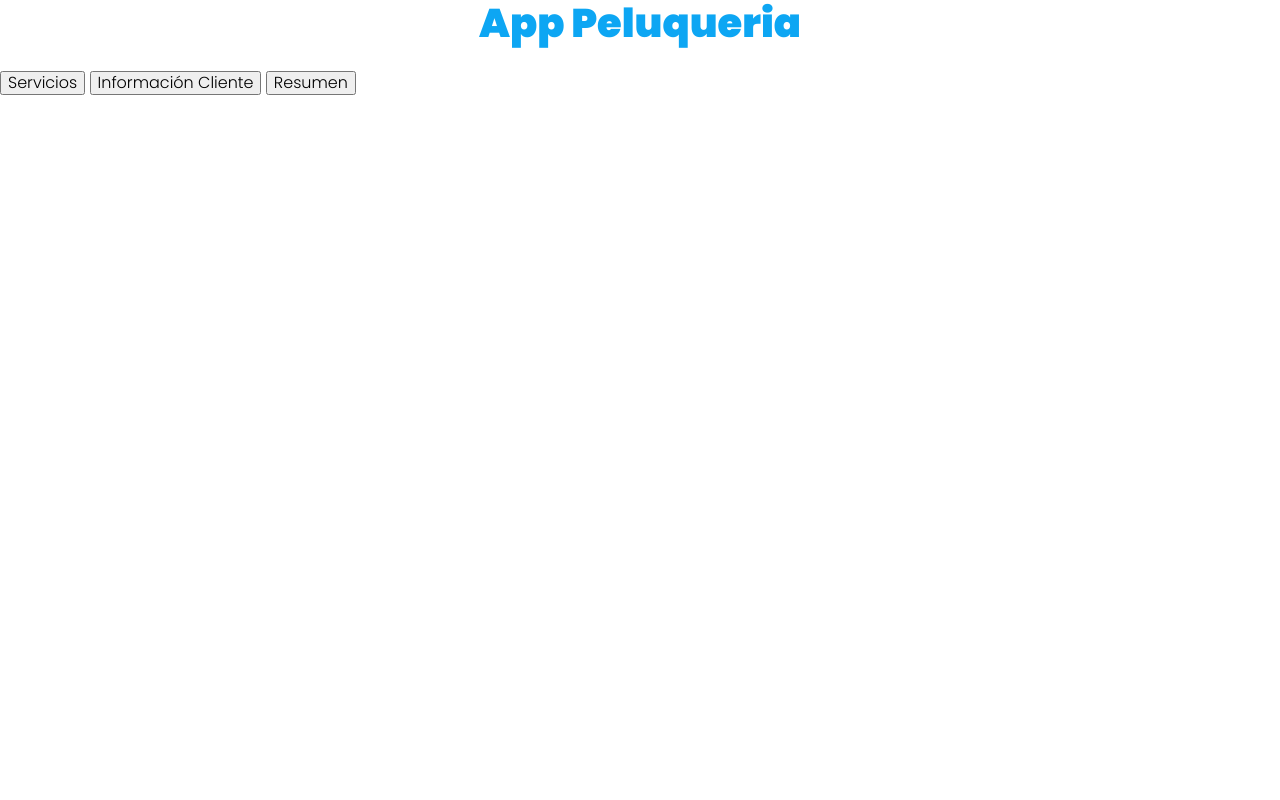
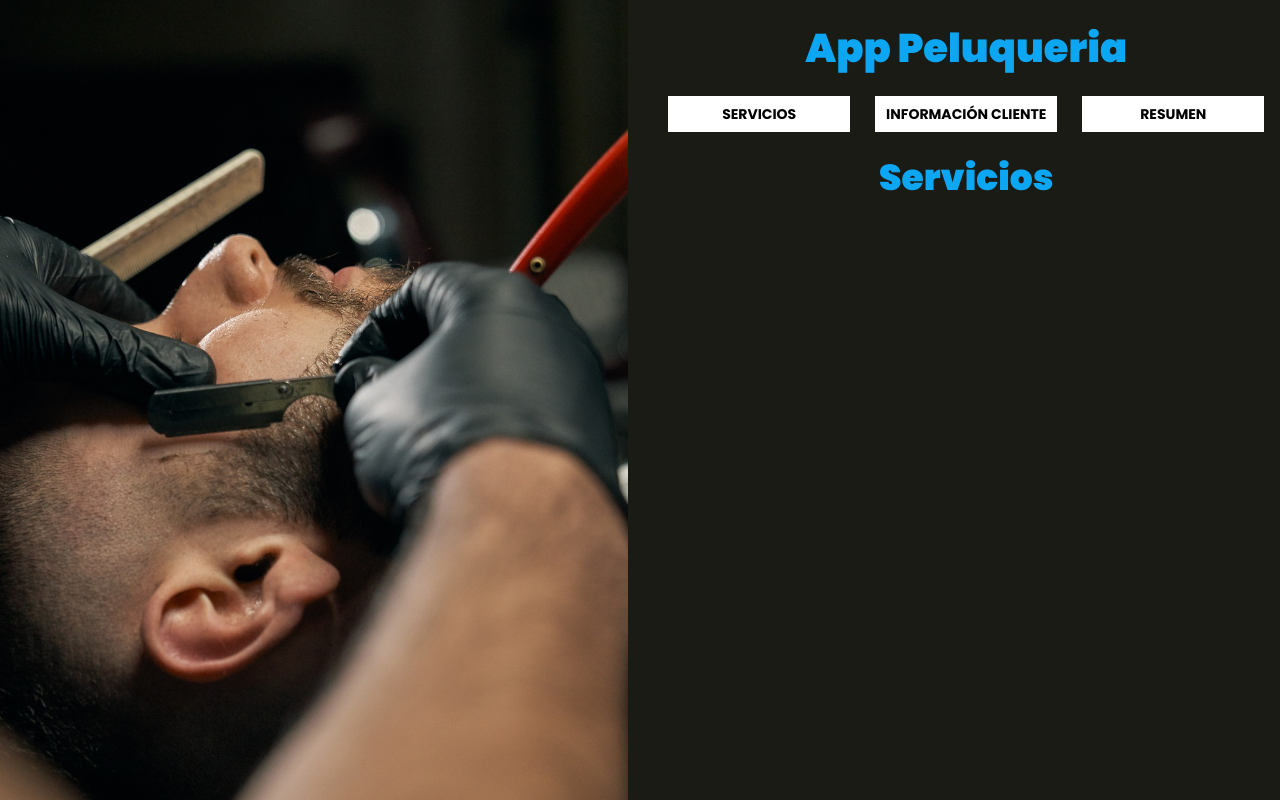
Before and after one commit to Diegoc2020/AppSalon_inicio, a website: page index.html in a window 1280 px wide. Drawn offline with Linux system fonts and the light colour scheme.

Commit message:
Seeciones Creadas

```diff
--- a/index.html
+++ b/index.html
@@ -1,14 +1,16 @@
 <!DOCTYPE html>
 <html lang="en">
     <head>
-    <meta charset="UTF-8">
-    <meta name="viewport" content="width=device-width, initial-scale=1.0">
+        <meta charset="UTF-8" />
+        <meta name="viewport" content="width=device-width, initial-scale=1.0" />
         <title>App Salón de Belleza</title>
-    <link href="https://fonts.googleapis.com/css2?family=Poppins:wght@300;700;900&display=swap" rel="stylesheet">
-    <link rel="stylesheet" href="build/css/app.css">
+        <link
+            href="https://fonts.googleapis.com/css2?family=Poppins:wght@300;700;900&display=swap"
+            rel="stylesheet"
+        />
+        <link rel="stylesheet" href="build/css/app.css" />
     </head>
     <body>
-
         <div class="contenedor-estetica">
             <div class="imagen"></div>
             <div class="app">
@@ -20,6 +22,13 @@
                     <button type="button">Información Cliente</button>
                     <button type="button">Resumen</button>
                 </nav>
+
+                <!-- Inicia Contenid APP -->
+                <div class="seccion">
+                    <h2>Servicios</h2>
+                </div>
+                <div class="seccion"><h2>Tus datos y Cita</h2></div>
+                <div class="seccion"><h2>Resumen</h2></div>
             </div>
         </div>
 
--- a/src/scss/app.scss
+++ b/src/scss/app.scss
@@ -3,3 +3,5 @@
 @import 'base/utilidades';
 @import 'base/mixins';
 @import 'base/globales';
+@import 'layout/UI';
+@import 'layout/tabs';
--- /dev/null
+++ b/src/scss/layout/_UI.scss
@@ -0,0 +1,32 @@
+body {
+    background-color: $negro;
+}
+.contenedor-estetica {
+    @include tablet {
+        @include grid(2, $separacion / 2);
+        height: 100vh;
+    }
+    .imagen {
+        height: 30rem;
+        background-image: url(/src/img/1.jpg);
+        background-position: center center;
+        background-repeat: no-repeat;
+        background-size: cover;
+        @include tablet {
+            height: auto;
+        }
+    }
+}
+.app {
+    width: 95%;
+    padding-top: $separacion / 2;
+    margin: 0 auto;
+
+    .seccion {
+        display: none;
+        margin-top: $separacion/2;
+        &:first-of-type {
+            display: block;
+        }
+    }
+}
--- /dev/null
+++ b/src/scss/layout/_tabs.scss
@@ -0,0 +1,17 @@
+.tabs {
+    @include grid(3, $separacion / 2) ;
+
+    button {
+        background-color: $blanco;
+        padding: 1rem;
+        font-weight: $bold;
+        font-size: 1.4rem;
+        border: none;
+        text-align: center;
+        text-transform: uppercase;
+
+        &:hover{
+            cursor: pointer;
+        }
+    }
+}
```
Also changed, not shown: build/css/app.css, 1 other file. Lines whose indentation alone changed are shown as unchanged.
